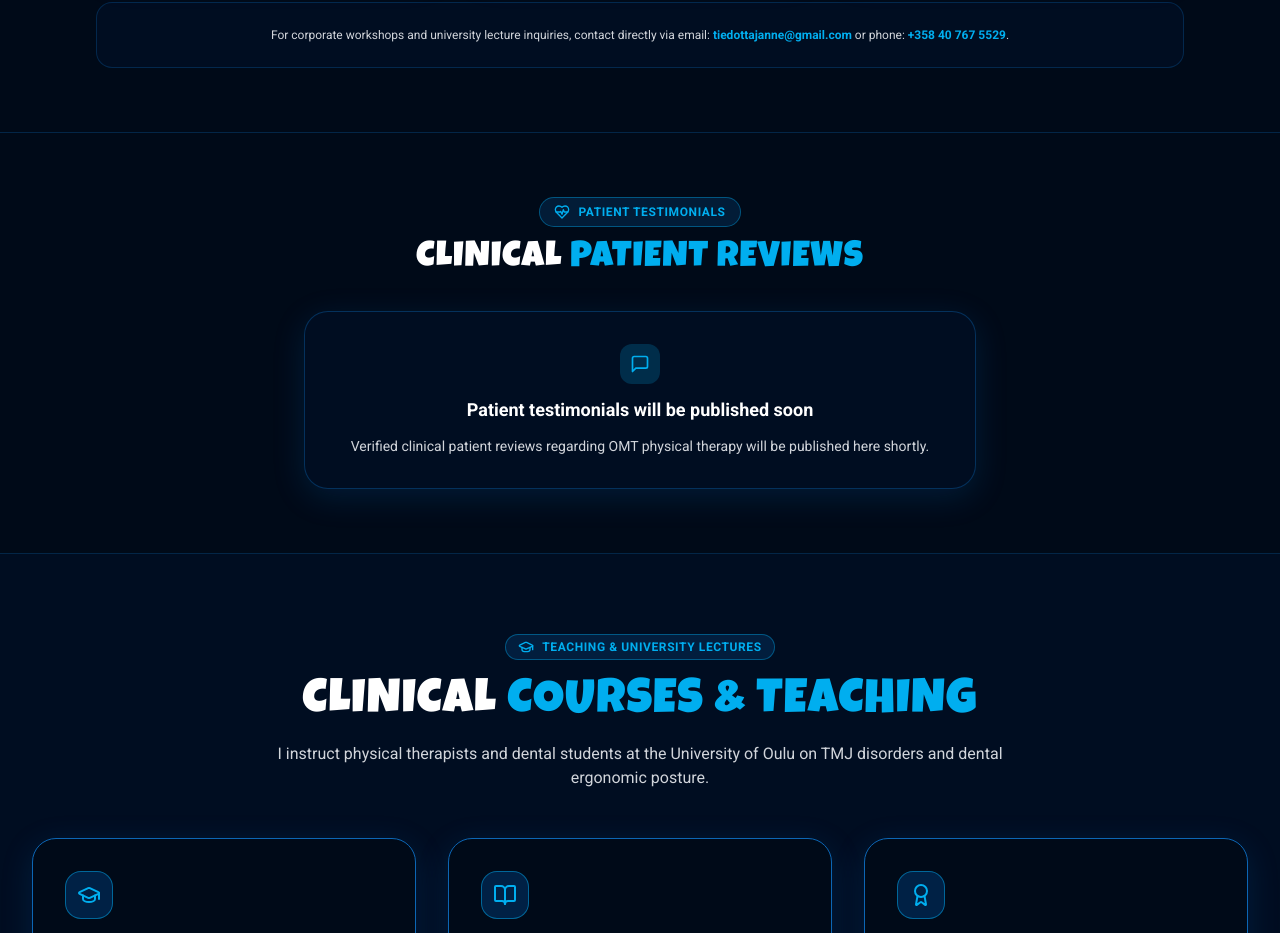
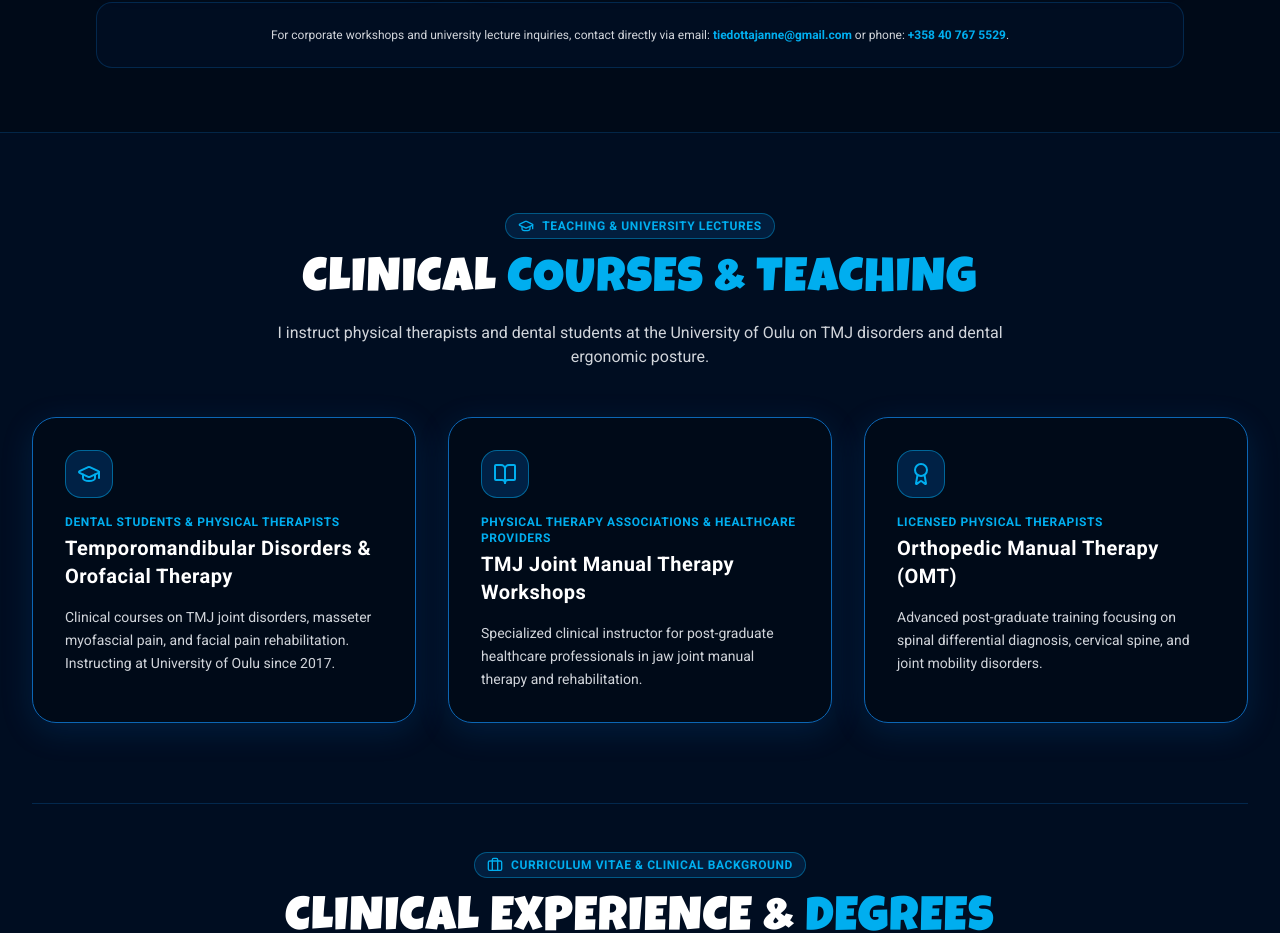
Before and after one commit to tftsakkinen-collab/ptsakkinen, a Next.js app: page / in a window 1280 px wide. Shown: the part 1860-2793 px from the top of the page. Built offline with nearby package versions, Linux system fonts and the light colour scheme; no server answers.

Commit message:
Completely hide PatientTestimonialsSection and disable homepage revalidate cache

```diff
--- a/src/app/page.tsx
+++ b/src/app/page.tsx
@@ -11,6 +11,8 @@ import { ArrowRight, PlayCircle, BookOpen } from "lucide-react";
 import { fetchYouTubeVideos } from "@/lib/youtube";
 import Script from "next/script";
 import type { Metadata } from "next";
+
+export const revalidate = 0;
 
 export const metadata: Metadata = {
   title: "OMT Physical Therapist Janne Sakkinen | Orofacial & TMJ Care",
@@ -149,7 +151,7 @@ export default async function HomePage() {
       {/* 3. Appointment Booking Instructions */}
       <AppointmentBookingSection />
 
-      {/* 4. Patient Testimonials */}
+      {/* 4. Patient Testimonials (Hidden) */}
       <PatientTestimonialsSection />
 
       {/* 5. Workshops & Clinical History */}
--- a/src/components/PatientTestimonialsSection.tsx
+++ b/src/components/PatientTestimonialsSection.tsx
@@ -1,34 +1,4 @@
-import { HeartPulse, MessageSquare } from "lucide-react";
-
+// PatientTestimonialsSection is completely disabled/hidden until real patient reviews are provided.
 export default function PatientTestimonialsSection() {
-  // Real patient testimonials will be inserted here once provided
-  const patientReviews: Array<{ name: string; condition: string; review: string; stars: number }> = [];
-
-  return (
-    <section className="py-16 bg-[#000a18] border-b border-[#0C66B4]/30 relative overflow-hidden">
-      <div className="max-w-7xl mx-auto px-4 sm:px-6 lg:px-8 space-y-8">
-        <div className="text-center max-w-3xl mx-auto space-y-3">
-          <div className="inline-flex items-center gap-2 px-3.5 py-1.5 rounded-full bg-[#0C66B4]/20 border border-[#00AEEF]/40 text-[#00AEEF] text-xs font-bold uppercase tracking-wider">
-            <HeartPulse className="w-4 h-4" />
-            <span>Patient Testimonials</span>
-          </div>
-
-          <h2 className="text-3xl sm:text-4xl font-display text-white tracking-wide">
-            CLINICAL <span className="text-[#00AEEF]">PATIENT REVIEWS</span>
-          </h2>
-        </div>
-
-        {/* Neutral Placeholder Container until real patient quotes are delivered */}
-        <div className="max-w-2xl mx-auto p-8 rounded-3xl bg-[#000d21] border border-[#0C66B4]/40 text-center space-y-3 shadow-panel">
-          <div className="w-10 h-10 rounded-xl bg-[#00AEEF]/20 text-[#00AEEF] flex items-center justify-center mx-auto">
-            <MessageSquare className="w-5 h-5" />
-          </div>
-          <h3 className="text-lg font-bold text-white">Patient testimonials will be published soon</h3>
-          <p className="text-xs sm:text-sm text-gray-300 leading-relaxed">
-            Verified clinical patient reviews regarding OMT physical therapy will be published here shortly.
-          </p>
-        </div>
-      </div>
-    </section>
-  );
+  return null;
 }
```
